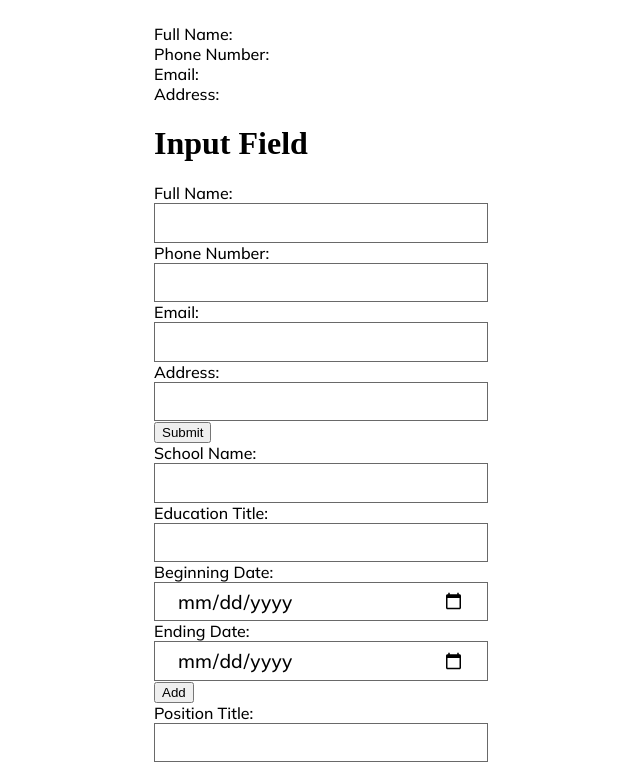
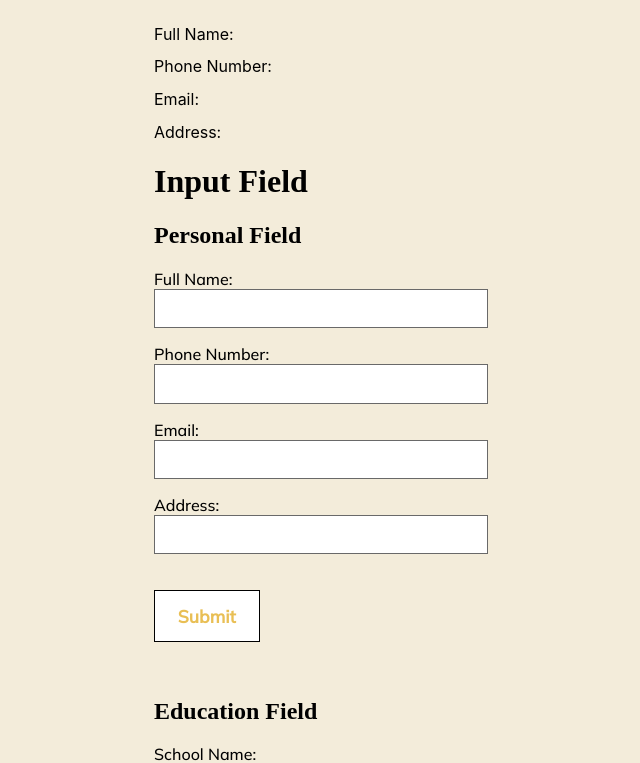
Before and after one commit to betsha1830/cv-application-with-hooks, a React (Create React App) app: page / in a window 1280 px wide. Shown: the part 363-1126 px from the top of the page, without its empty margins (6-646 px from the left). Built offline with nearby package versions, Linux system fonts and the light colour scheme; a web font is replaced by a local one.

Commit message:
Added a few styling to all elements

```diff
--- a/src/App.css
+++ b/src/App.css
@@ -1,3 +1,7 @@
+body {
+  background-color: rgba(243, 236, 218, 1);
+}
+
 .App {
   align-items: center;
 }
@@ -34,10 +38,41 @@ input {
   font-size: 1.2em;
 }
 
-label {
+.label {
   font-family: 'Mulish', sans-serif;
+  margin-bottom: 1em;
+}
+
+button {
+  background-color: #ffff;
+  width: 6em;
+  height: 3em;
+  border: solid 1px black;
+  color: rgba(233, 191, 85, 1);
+  font-family: 'Mulish', sans-serif;
+  font-size: 1.1em;
+  font-weight: bold;
+  margin: 2em 0;
+}
+
+button:hover {
+  cursor: pointer;
+  background-color: black;
+  color: white;
+}
+
+img:hover {
+  cursor: pointer;
 }
 
 h1, h2 {
   font-family: 'Tienne', serif;
 }
+
+.label-field {
+  margin: 1em 0 0 0;
+}
+
+.output {
+  margin: 0.8em 0 0 0;
+}
--- a/src/Components/EducationInfo.js
+++ b/src/Components/EducationInfo.js
@@ -30,10 +30,11 @@ function EducationInfo(props) {
 
   return (
     <div className='education-info'>
+      <h2>Education Field</h2>
       {Object.keys(props.educationLabel).map(label => {
         return(
-          <div>
-            <label>{props.educationLabel[label]}: </label> <br></br><input onChange={updateEducationInfo} type={(props.educationLabel[label]).includes('Date') ? 'date': 'text'} id={label}></input>
+          <div className='label-field'>
+            <label className='label'>{props.educationLabel[label]}: </label> <br></br><input onChange={updateEducationInfo} type={(props.educationLabel[label]).includes('Date') ? 'date': 'text'} id={label}></input>
           </div>
         )
       })}
--- a/src/Components/Output.js
+++ b/src/Components/Output.js
@@ -42,7 +42,7 @@ function Output (props) {
       <h2>Personal Information</h2>
       {Object.keys(props.label).map(item => {
         return(
-        <div>
+        <div className="output">
           <label>{props.label[item]}: </label> <span>{props.value[item]}</span>
         </div>
         )
--- a/src/Components/PersonalInfo.js
+++ b/src/Components/PersonalInfo.js
@@ -34,10 +34,11 @@ function PersonalInfo (props) {
 
   return(
     <div className="personal-info">
+      <h2>Personal Field</h2>
       {Object.keys(props.personalLabel).map(key => {
         return(
-          <div>
-            <label>{props.personalLabel[key]}:</label><br></br><input onChange={updatePersonalInfo} type={'text'} id={key}></input>
+          <div className="label-field">
+            <label className='label'>{props.personalLabel[key]}:</label><br></br><input onChange={updatePersonalInfo} type={'text'} id={key}></input>
           </div>
         )
       })}
--- a/src/Components/WorkInfo.js
+++ b/src/Components/WorkInfo.js
@@ -30,10 +30,11 @@ function WorkInfo (props) {
 
   return(
     <div className="work-info">
+      <h2>Work Field</h2>
       {Object.keys(props.workLabel).map(label => {
         return(
-        <div>
-          <label>{props.workLabel[label]}: </label> <br></br><input onChange={updateWorkField} id={label} type={(props.workLabel[label]).includes('Date') ? 'date' : 'text'}></input>
+        <div className="label-field">
+          <label className='label'>{props.workLabel[label]}: </label> <br></br><input onChange={updateWorkField} id={label} type={(props.workLabel[label]).includes('Date') ? 'date' : 'text'}></input>
         </div>
         )
       })}
```
